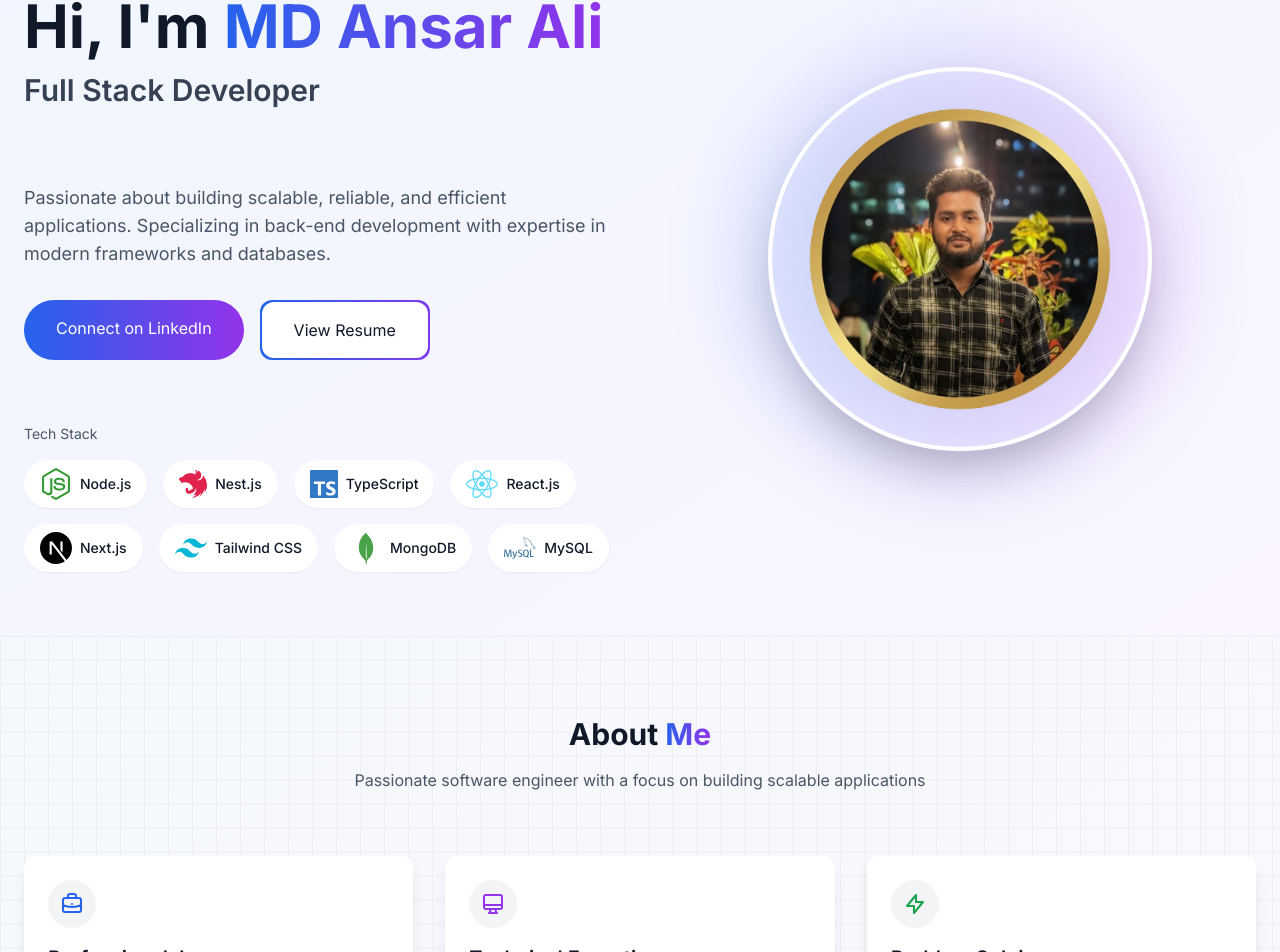
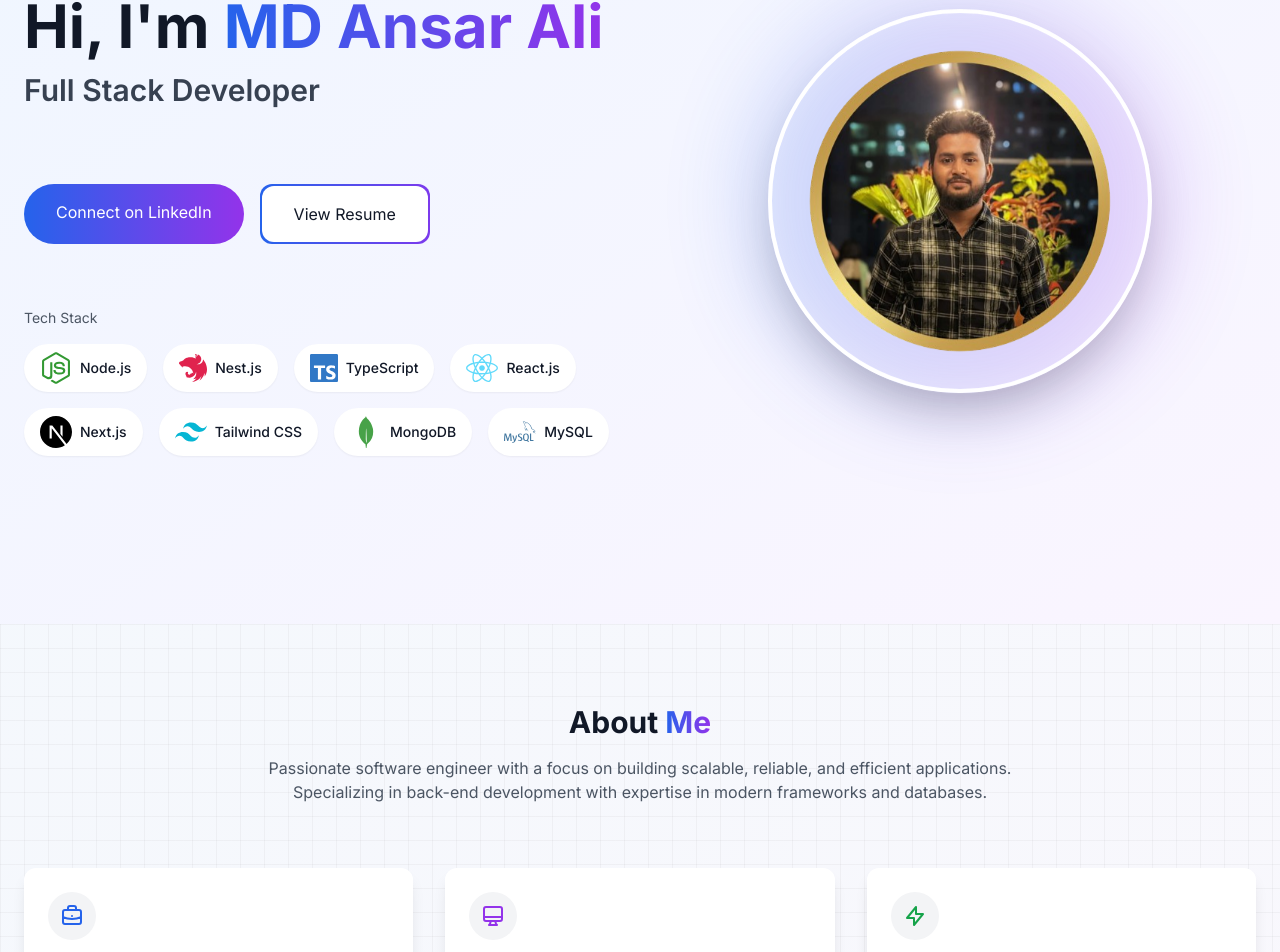
Before and after one commit to ansarali41/my-portfolio-new, a Next.js app: page / in a window 1280 px wide. Shown: the part 176-1128 px from the top of the page. Built offline with nearby package versions, Linux system fonts and the light colour scheme.

Commit message:
spacing fixed

```diff
--- a/src/components/About.jsx
+++ b/src/components/About.jsx
@@ -50,7 +50,10 @@ const About = () => {
                     <h2 className="text-3xl font-bold">
                         About <span className="hero-gradient bg-clip-text text-transparent">Me</span>
                     </h2>
-                    <p className="mt-4 text-gray-600 dark:text-gray-400">Passionate software engineer with a focus on building scalable applications</p>
+                    <p className="mt-4 text-gray-600 dark:text-gray-400">
+                        Passionate software engineer with a focus on building scalable, reliable, and efficient applications. <br /> Specializing in back-end development with
+                        expertise in modern frameworks and databases.
+                    </p>
                 </div>
 
                 <div className="grid md:grid-cols-3 gap-8">
--- a/src/components/Hero.jsx
+++ b/src/components/Hero.jsx
@@ -39,11 +39,6 @@ const Hero = () => {
                                 />
                             </div>
                         </div>
-
-                        <p className="text-lg text-gray-600 dark:text-gray-400 max-w-2xl">
-                            Passionate about building scalable, reliable, and efficient applications. Specializing in back-end development with expertise in modern frameworks and
-                            databases.
-                        </p>
 
                         <div className="flex flex-wrap gap-4">
                             <a
```
